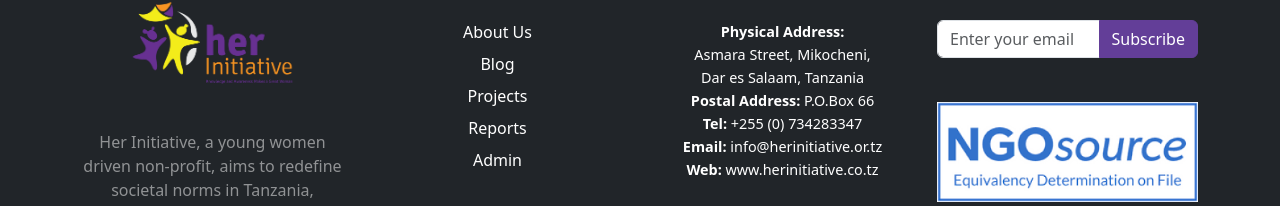
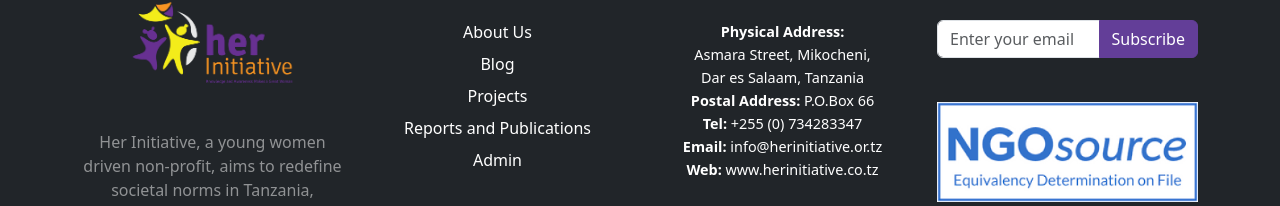
Before and after one commit to kwayummari/her-initiative, a React (Create React App) app: page /#/ in a window 1280 px wide. Shown: the part 6001-6207 px from the top of the page. Built offline with nearby package versions, Linux system fonts and the light colour scheme.

Commit message:
fixing pages

```diff
--- a/src/components/appBar/appBar.js
+++ b/src/components/appBar/appBar.js
@@ -101,7 +101,7 @@ const TopAppBar = () => {
                 <div className="dropdown-content">
                   <Link className="dropdown-link" to="/news">News</Link>
                   <Link className="dropdown-link" to="/youtube">YouTube</Link>
-                  <Link className="dropdown-link" to="/reports">Reports</Link>
+                  <Link className="dropdown-link" to="/reports">Reports and Publications</Link>
                   <Link className="dropdown-link" to="/recognitions">Recognitions</Link>
                   <Link className="dropdown-link" to="/success-stories">Success Stories</Link>
                 </div>
--- a/src/components/footer/footer.js
+++ b/src/components/footer/footer.js
@@ -90,7 +90,7 @@ const Footer = () => {
                             <li><span onClick={() => navigate('/about')}>About Us</span></li>
                             <li><span onClick={() => navigate('/news')}>Blog</span></li>
                             <li><span onClick={() => navigate('/what')}>Projects</span></li>
-                            <li><span onClick={() => navigate('/reports')}>Reports</span></li>
+                            <li><span onClick={() => navigate('/reports')}>Reports and Publications</span></li>
                             <li><span onClick={() => navigate('/admins')}>Admin</span></li>
                         </ul>
                     </div>
--- a/src/screens/admin/blog.js
+++ b/src/screens/admin/blog.js
@@ -143,7 +143,7 @@ function NewBlogForm() {
                 <Card variant="elevation" elevation={3} className="contactCard">
                     <CardContent>
                         <form onSubmit={handleSubmit}>
-                        <Button onClick={() => handleClick('/AdminReports')} variant="contained"  className="donationButton1">Reports</Button><br />
+                        <Button onClick={() => handleClick('/AdminReports')} variant="contained"  className="donationButton1">Reports and Publications</Button><br />
                             <FormControlLabel
                                 control={
                                     <Checkbox
--- a/src/screens/home/partners.js
+++ b/src/screens/home/partners.js
@@ -8,7 +8,7 @@ const Partners = () => {
     ["1.png", "2.png", "3.png", "10.png"],
     ["5.png", "6.png", "7.png", "8.png"],
     ["9.png", "6.png", "5.png", "4.png"],
-    ["8.png", "11.png", "12.png", "7.png"],
+    ["8.png", "11.png", "12.png", "13.png"],
   ];
 
   useEffect(() => {
--- a/src/screens/reports/index.js
+++ b/src/screens/reports/index.js
@@ -27,7 +27,7 @@ function ReportsUser() {
     return (
         <div>
             <AboutCarousel />
-            <Part1 heading2={'Our Reports'} heading3={'Home/Reports'} />
+            <Part1 heading2={'Reports and Publications'} heading3={'Home/Reports and Publications'} />
             {programData && <ReportsData programData={programData} />}
         </div >
     );
--- a/src/screens/reports/programData.js
+++ b/src/screens/reports/programData.js
@@ -61,7 +61,7 @@ function ReportsData({ programData }) {
         <div className="approach">
             <div className="approachHeader" >
                 <p></p>
-                <p style={{ paddingTop: '60px' }}>Our Reports</p>
+                <p style={{ paddingTop: '60px' }}>Reports and Publications</p>
             </div>
             <Box sx={{ marginLeft: !isMobile && "150px", marginRight: !isMobile && "150px", marginTop: "50px", marginBottom: '10px' }}>
                 {renderLogos()}
```
Also changed, not shown: public/partners/13.png (added).
